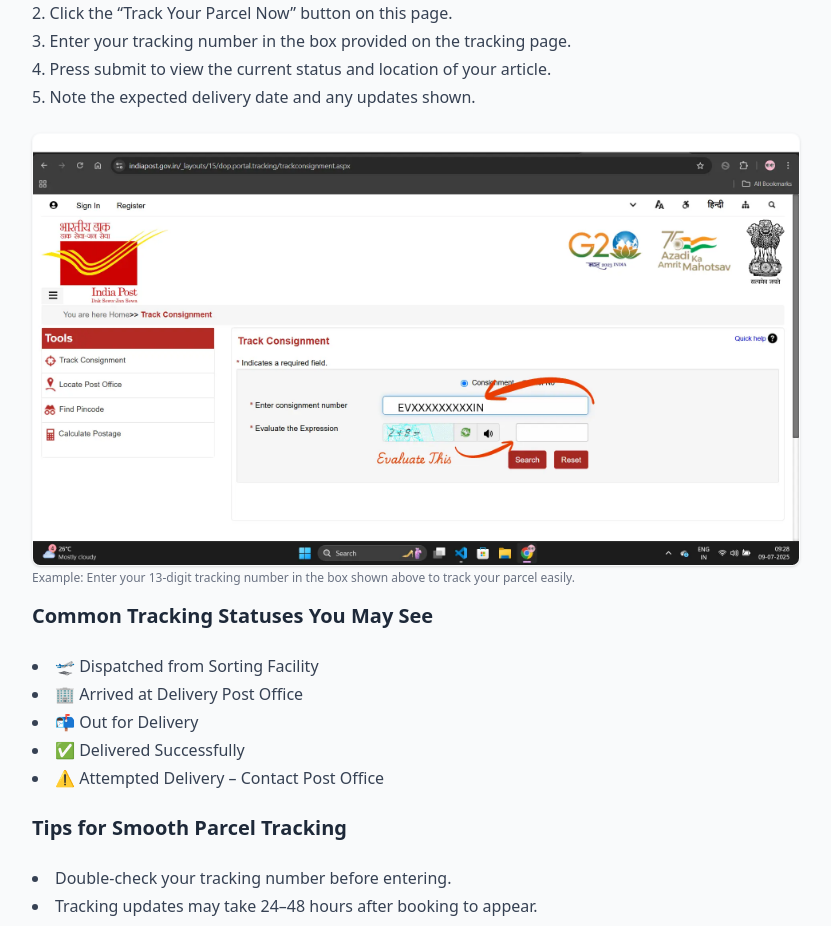
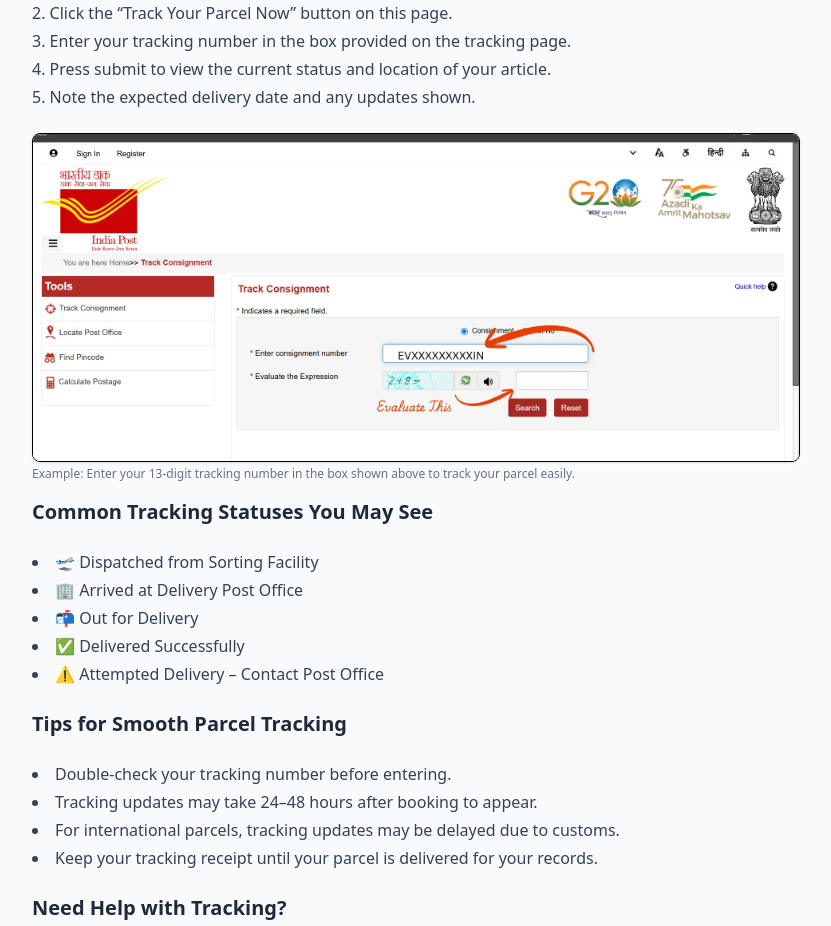
Before and after one commit to Deepank-code/postofficehub, a Next.js app: page /tracking in a window 1280 px wide. Shown: the part 1440-2366 px from the top of the page, without its empty margins (224-1055 px from the left). Built offline with nearby package versions, Linux system fonts and the light colour scheme.

Commit message:
optimized images for seo-

```diff
--- a/app/tracking/page.js
+++ b/app/tracking/page.js
@@ -132,14 +132,18 @@
         </ol>
 
         <div className="my-4 w-full">
-          <Image
-            width={800}
-            height={800}
-            src="/ev.webp"
-            quality={50}
-            alt="Screenshot of India Post tracking page showing where to enter your consignment number"
-            className="rounded-lg shadow border"
-          />
+          <div className="relative w-full aspect-[16/9] md:aspect-[21/9] rounded-lg shadow border overflow-hidden">
+            <Image
+              src="/Ev.webp"
+              alt="Screenshot of India Post tracking page showing where to enter your consignment number"
+              fill
+              quality={50}
+              sizes="(max-width: 768px) 100vw, 800px"
+              className="object-cover"
+              priority
+            />
+          </div>
+
           <p className="text-xs text-gray-500 mt-1">
             Example: Enter your 13-digit tracking number in the box shown above
             to track your parcel easily.
```
